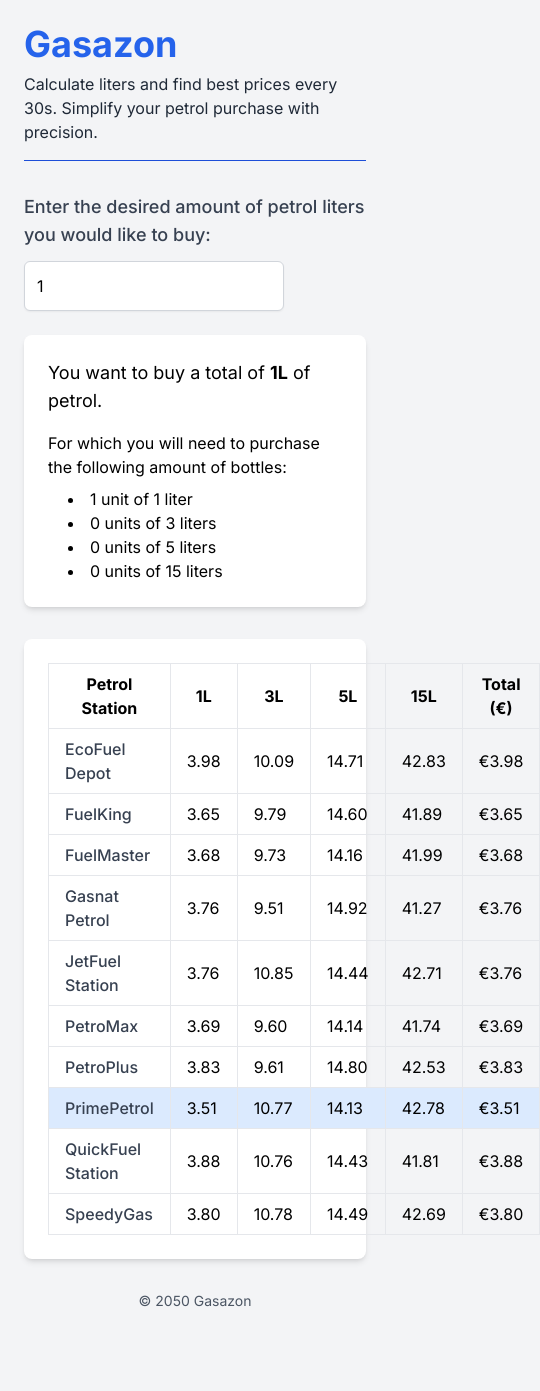
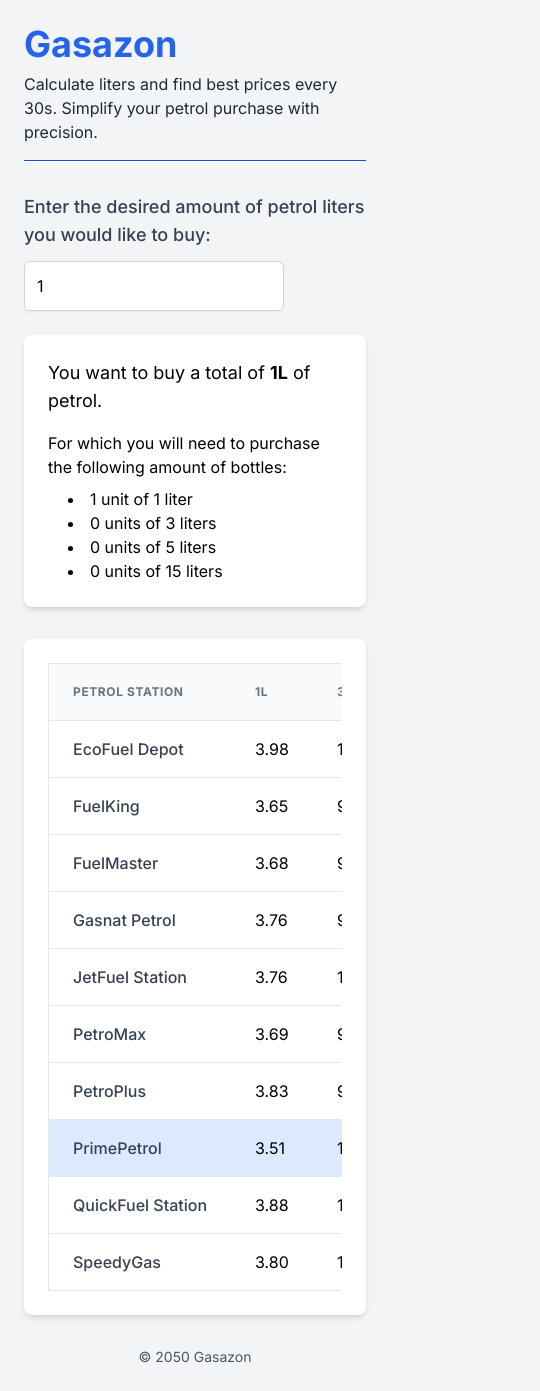
Before and after one commit to pmallol/remaining-petrol-calculator, a Next.js app: page / in a window 390 px wide. Shown: the whole page, 540 px wide, since content can reach past the window. Before the commit the page ends 1335 px from the top, so only its background shows below. Built offline with nearby package versions, Linux system fonts and the light colour scheme.

Commit message:
refactor: Update StationList component to improve readability and add responsive styling

```diff
--- a/components/StationList.tsx
+++ b/components/StationList.tsx
@@ -31,18 +31,19 @@ const StationList: React.FC<Props> = ({ stations, liters }) => {
   const minTotal = Math.min(...totals);
 
   return (
-    <table className="min-w-full table-auto">
-      <thead>
-        <tr>
-          <th className="border px-4 py-2">Petrol Station</th>
-          <th className="border px-4 py-2">1L</th>
-          <th className="border px-4 py-2">3L</th>
-          <th className="border px-4 py-2">5L</th>
-          <th className="border px-4 py-2">15L</th>
-          <th className="border px-4 py-2">Total (€)</th>
+    <div className='overflow-x-auto'>
+      <table className="min-w-full bg-white border border-gray-200 divide-y divide-gray-200">
+        <thead className="bg-gray-50">
+          <tr className="text-left text-xs font-medium text-gray-500 uppercase tracking-wider">
+            <th className="px-6 py-3">Petrol Station</th>
+            <th className="px-6 py-3">1L</th>
+            <th className="px-6 py-3">3L</th>
+            <th className="px-6 py-3">5L</th>
+            <th className="px-6 py-3">15L</th>
+            <th className="px-6 py-3">Total (€)</th>
           </tr>
         </thead>
-      <tbody>
+        <tbody className='divide-y divide-gray-200'>
           {stations.map((station, index) => {
             const total = totals[index];
             return (
@@ -50,17 +51,18 @@ const StationList: React.FC<Props> = ({ stations, liters }) => {
                 key={index}
                 className={total === minTotal ? 'bg-blue-100' : ''}
               >
-              <td className="border px-4 py-2 font-medium text-gray-700">{station.name}</td>
-              <td className="border px-4 py-2">{station.prices["1L"].toFixed(2)}</td>
-              <td className="border px-4 py-2">{station.prices["3L"].toFixed(2)}</td>
-              <td className="border px-4 py-2">{station.prices["5L"].toFixed(2)}</td>
-              <td className="border px-4 py-2">{station.prices["15L"].toFixed(2)}</td>
-              <td className="border px-4 py-2">€{total.toFixed(2)}</td>
+                <td className="px-6 py-4 whitespace-nowrap font-medium text-gray-700">{station.name}</td>
+                <td className="px-6 py-4 whitespace-nowrap">{station.prices["1L"].toFixed(2)}</td>
+                <td className="px-6 py-4 whitespace-nowrap">{station.prices["3L"].toFixed(2)}</td>
+                <td className="px-6 py-4 whitespace-nowrap">{station.prices["5L"].toFixed(2)}</td>
+                <td className="px-6 py-4 whitespace-nowrap">{station.prices["15L"].toFixed(2)}</td>
+                <td className="px-6 py-4 whitespace-nowrap">€{total.toFixed(2)}</td>
               </tr>
             );
           })}
         </tbody>
       </table>
+    </div>
   );
 };
 
```
Lines whose indentation alone changed are shown as unchanged.
